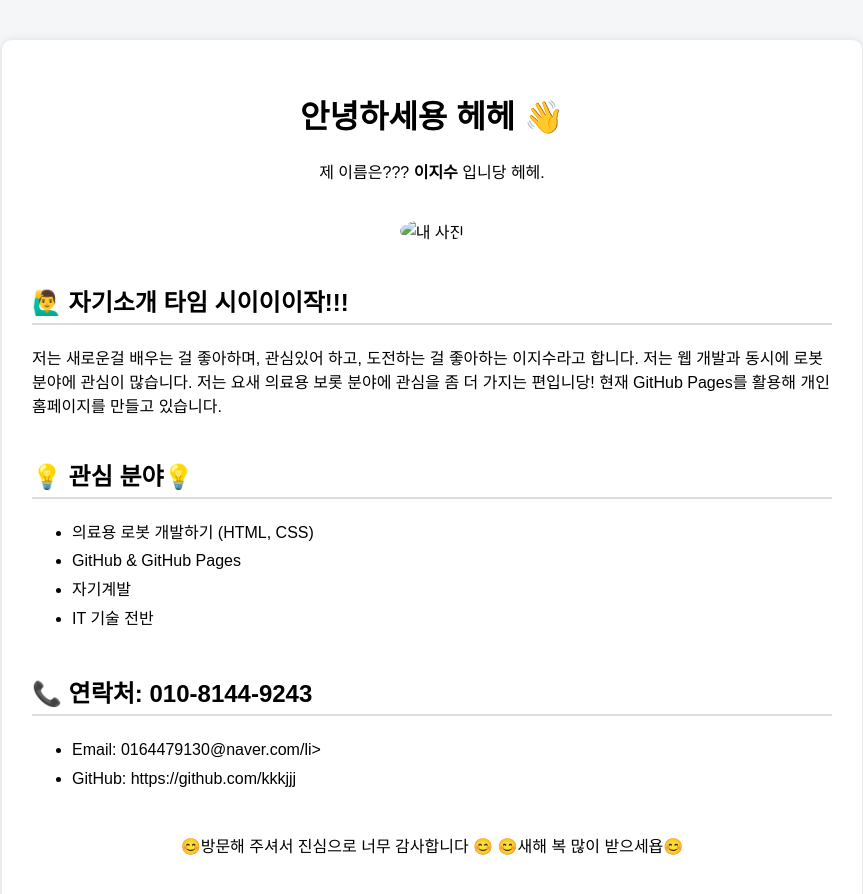
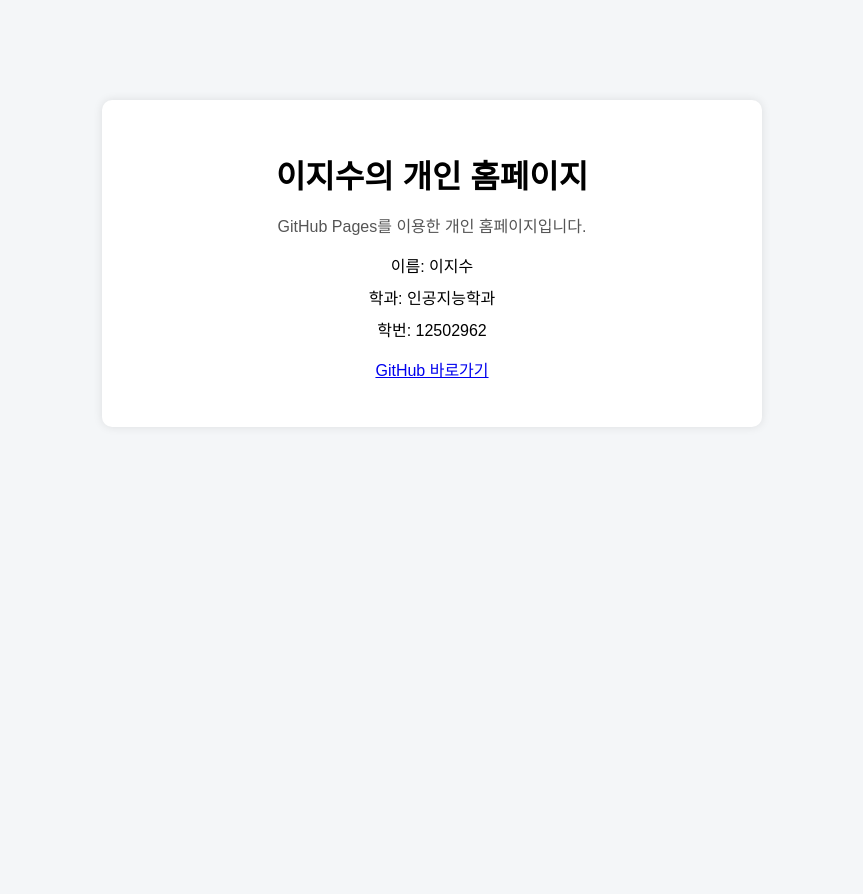
Before and after one commit to lja081533-lgtm/kkkjjj.github.io, a plain HTML site: page diff index.html in a window 1280 px wide. Shown: the whole page, without its empty margins (208-1071 px from the left). After the commit the page ends 800 px from the top, so only its background shows below. Drawn offline with Linux system fonts and the light colour scheme.

Commit message:
Revise homepage title and layout
Updated the title and modified the layout of the homepage. Removed some personal introduction sections and added new information.

```diff
--- a/diff index.html
+++ b/diff index.html
@@ -2,7 +2,7 @@
 <html lang="ko">
 <head>
   <meta charset="UTF-8">
-  <title>지수 나라의 이지수의 개인 홈페이지</title>
+  <title>지수지수 이지수의 개인 홈페이지에 오신걸 환영합니당</title>
 
   <style>
     body {
@@ -13,78 +13,50 @@
     }
 
     .container {
-      max-width: 800px;
-      margin: 40px auto;
+      max-width: 600px;
+      margin: 100px auto;
       background: white;
       padding: 30px;
       border-radius: 10px;
       box-shadow: 0 0 10px rgba(0,0,0,0.1);
+      text-align: center;
     }
 
     h1 {
-      text-align: center;
+      margin-bottom: 10px;
     }
 
-    .profile {
-      text-align: center;
-    }
-
-    .profile img {
-      width: 200px;
-      border-radius: 50%;
-      margin-top: 20px;
-    }
-
-    h2 {
-      border-bottom: 2px solid #ddd;
-      padding-bottom: 5px;
-      margin-top: 40px;
+    p {
+      color: #555;
     }
 
     ul {
-      line-height: 1.8;
+      list-style: none;
+      padding: 0;
+    }
+
+    li {
+      margin: 8px 0;
     }
   </style>
 </head>
 
 <body>
   <div class="container">
+    <h1>이지수의 개인 홈페이지</h1>
+    <p>GitHub Pages를 이용한 개인 홈페이지입니다.</p>
 
-    <h1>안녕하세용 헤헤 👋</h1>
-
-    <div class="profile">
-      <p>제 이름은??? <strong>이지수 </strong> 입니당 헤헤.</p>
-      <img src="me.jpg" alt="내 사진">
-    </div>
-
-    <h2>🙋‍♂️ 자기소개 타임 시이이이작!!!</h2>
-    <p>
-      저는 새로운걸 배우는 걸 좋아하며, 관심있어 하고,
-      도전하는 걸 좋아하는 이지수라고 합니다.
-      저는 웹 개발과 동시에 로봇 분야에 관심이 많습니다.
-      저는 요새 의료용 보롯 분야에 관심을 좀 더 가지는 편입니당!
-      현재 GitHub Pages를 활용해 개인 홈페이지를 만들고 있습니다.
-    </p>
-
-    <h2>💡 관심 분야💡</h2>
     <ul>
-      <li>의료용 로봇 개발하기 (HTML, CSS)</li>
-      <li>GitHub & GitHub Pages</li>
-      <li>자기계발</li>
-      <li>IT 기술 전반</li>
+      <li>이름: 이지수</li>
+      <li>학과: 인공지능학과</li>
+      <li>학번: 12502962</li>
     </ul>
 
-    <h2>📞 연락처: 010-8144-9243</h2>
-    <ul>
-      <li>Email: 0164479130@naver.com/li>
-      <li>GitHub: https://github.com/kkkjjj</li>
-    </ul>
-
-    <p style="text-align:center; margin-top:40px;">
-      😊방문해 주셔서 진심으로 너무 감사합니다 😊
-      😊새해 복 많이 받으세욥😊
+    <p>
+      <a href="https://github.com/kkkjjj" target="_blank">
+        GitHub 바로가기
+      </a>
     </p>
-
   </div>
 </body>
 </html>
```
